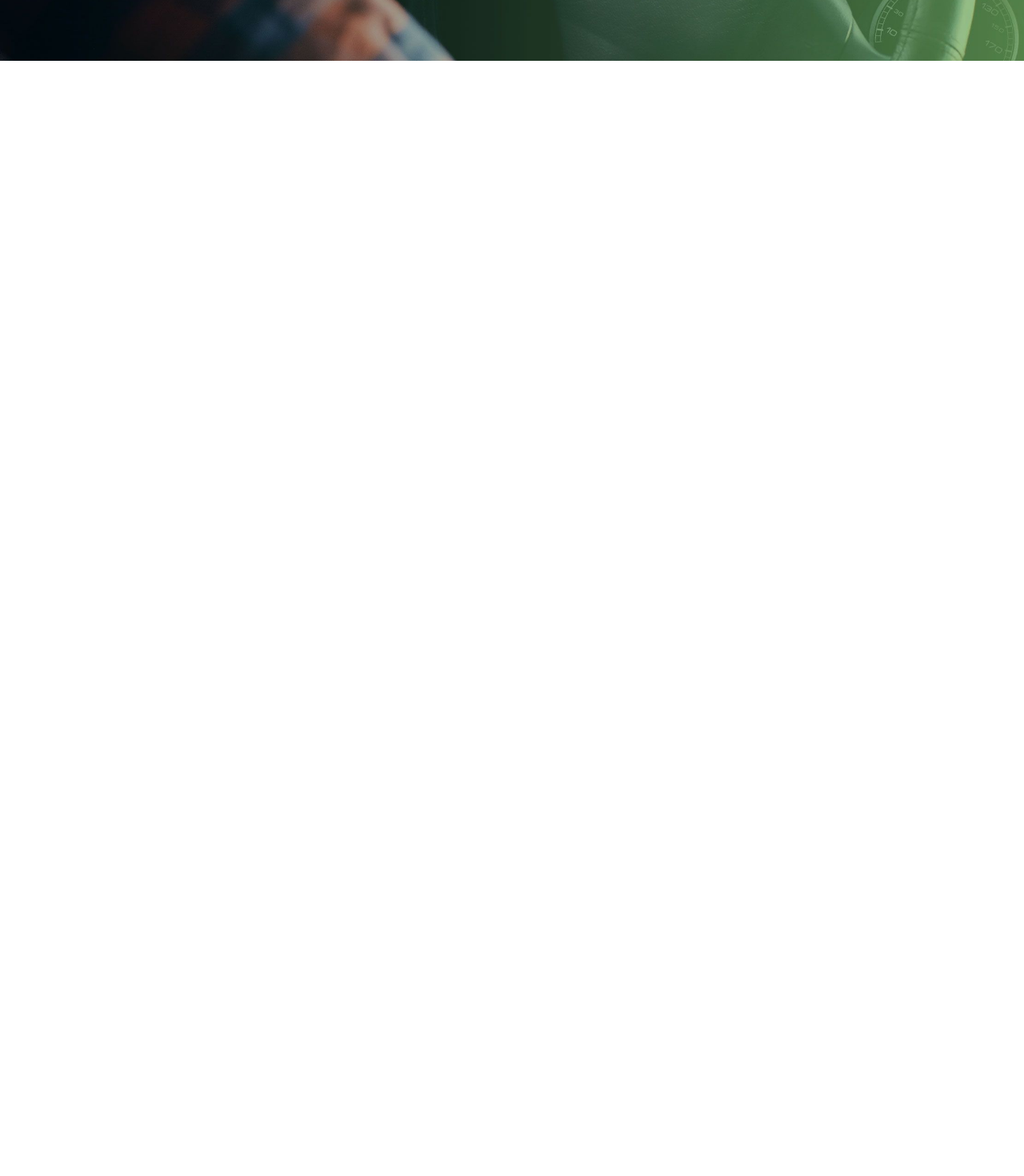
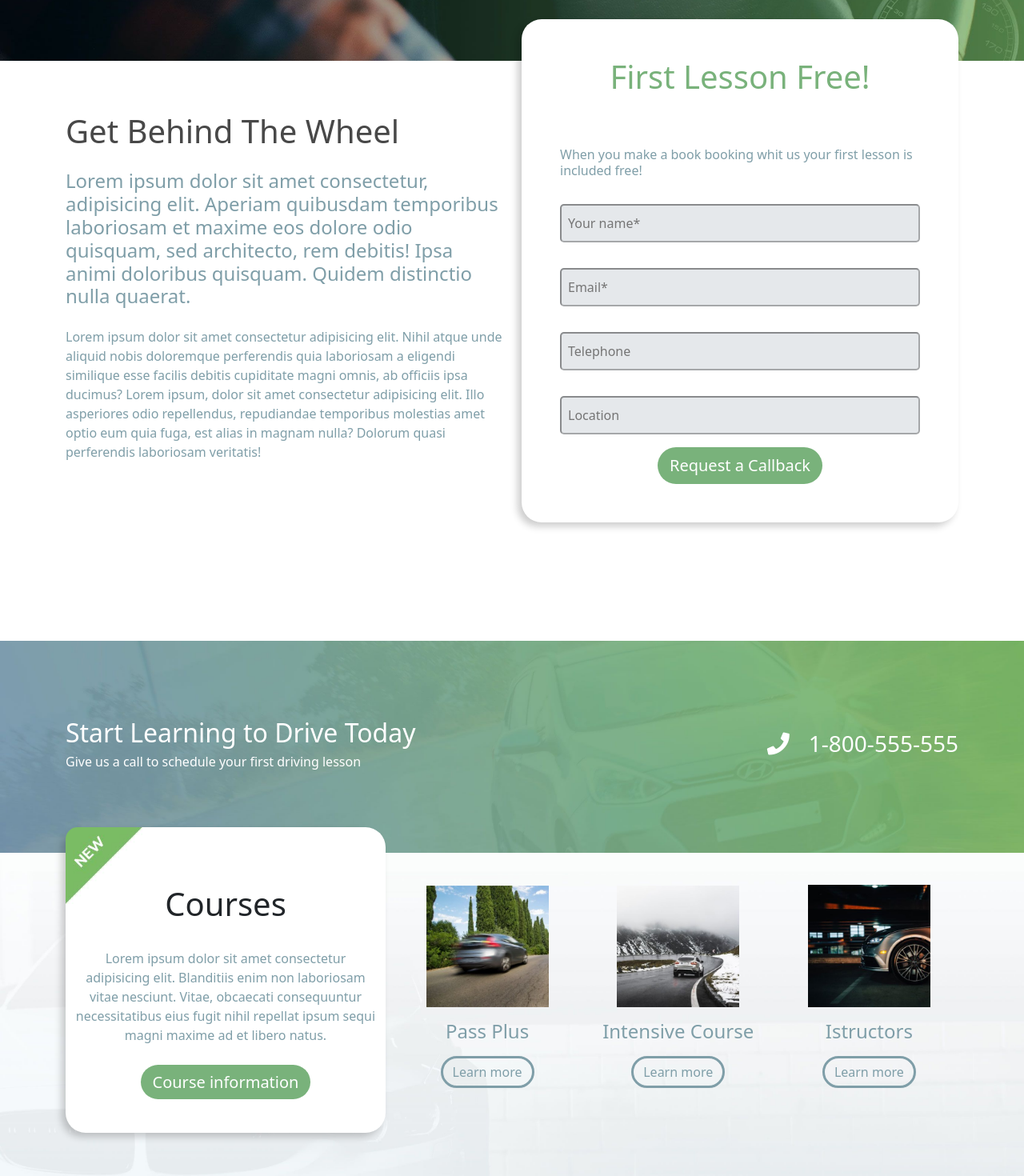
Before and after one commit to Simichus/proj-html-vuejs, a Vue app: page / in a window 1280 px wide. Shown: the part 560-2030 px from the top of the page at 80% size. Before the commit the page ends 800 px from the top, so only its background shows below. Built offline with nearby package versions, Linux system fonts and the light colour scheme.

Commit message:
Aggiunti corsi

```diff
--- a/src/App.vue
+++ b/src/App.vue
@@ -1,16 +1,19 @@
 <template>
   <div id="app">
     <Header />
+    <Main/>
   </div>
 </template>
 
 <script>
 import Header from "@/components/Header.vue";
+import Main from "@/components/Main.vue";
 
 export default {
   name: "App",
   components: {
     Header,
+    Main
   },
 };
 </script>
--- a/src/components/Button.vue
+++ b/src/components/Button.vue
@@ -14,13 +14,16 @@ export default {
 
 a{
     color: $white;
-    padding: 7px 15px;
+    padding: 6px 13px;
     background-color: $secondary-color;
     border-radius: 40px;
     transition: background-color .25s;
+    border: 2px solid transparent;
 
     &:hover{
-        background-color: $secondary-color-hover;
+        background-color: $white;
+        border: 2px solid $secondary-color;
+        color: $secondary-color;
     }
 }
 </style>
--- /dev/null
+++ b/src/components/Callback.vue
@@ -0,0 +1,59 @@
+<template>
+  <div id="callback" class="d-flex flex-column justify-content-center align-items-center px-5 pb-5">
+      <h1 class="my-5">First Lesson Free!</h1>
+      <h2 class="h6 my-3">When you make a book booking whit us your first lesson is included free!</h2>
+      <form class="d-flex flex-column justify-content-center align-items-center">
+          <input type="text" name="name" id="name" placeholder="Your name*">
+          <input type="mail" name="mail" id="mail" placeholder="Email*">
+          <input type="number" name="phone" id="phone" placeholder="Telephone">
+          <input type="text" name="location" id="location" placeholder="Location">
+          <Button text="Request a Callback"/>
+      </form>
+
+  </div>
+</template>
+
+<script>
+import Button from './Button.vue'
+export default {
+name:'Callback',
+components:{
+    Button
+}
+}
+</script>
+
+<style lang="scss" scoped>
+@import '@/scss/_vars.scss';
+
+#callback{
+    box-shadow: -5px 5px 10px rgb(0 0 0 / 20%);
+    border-radius: 25px;
+    position: relative;
+    top: -100px;
+    background-color: $white;
+
+}
+
+h1{
+    color: $secondary-color;
+}
+
+h2{
+    color: $gumbo;
+}
+
+form{
+    width: 100%;
+    input{
+        width: 100%;
+        height: 3rem;
+        margin: 1rem 0;
+        padding-left: 0.5rem;
+        background-color: $light-gray;
+        border-radius: 5px;
+        border-color: rgba($color: $main-color, $alpha: 0.4)
+    }
+}
+
+</style>
--- /dev/null
+++ b/src/components/Course.vue
@@ -0,0 +1,42 @@
+<template>
+  <div class="course text-center px-3 pt-3">
+      <img :src="course.imgPath" alt="">
+      <h1 class="fs-4 my-3">{{course.title}}</h1>
+      <button class="learn-more">Learn more</button>
+  </div>
+</template>
+
+<script>
+export default {
+name:'Course',
+props:['course']
+}
+</script>
+
+<style lang="scss" scoped>
+@import '@/scss/_vars.scss';
+
+.course{
+    width: 20%;
+    color: $gumbo;
+
+    img{
+        width: 80%;
+    }
+
+    .learn-more{
+        background-color: transparent;
+        border: 3px solid $gumbo;
+        border-radius: 20px;
+        color: $gumbo;
+        padding: 5px 12px;
+        font-weight: 500;
+        transition: background-color .2s, color .2s;
+
+        &:hover{
+            color: $white;
+            background-color: $gumbo;
+        }
+    }
+}
+</style>
--- /dev/null
+++ b/src/components/Courses.vue
@@ -0,0 +1,54 @@
+<template>
+  <div id="courses">
+      <div class="container py-5 position-relative courses-list d-flex justify-content-between align-items-center">
+      <CoursesCard/>
+      <Course v-for="course in courses" :key="course.title" :course="course"/>
+      </div>
+  </div>
+</template>
+
+<script>
+import CoursesCard from './CoursesCard.vue'
+import Course from './Course.vue'
+
+export default {
+name:'Courses',
+components:{
+    CoursesCard,
+    Course
+},
+data(){
+    return{
+        courses:[
+            {
+                imgPath: require('@/assets/img/courses-passplus-400x399.jpg'),
+                title: 'Pass Plus'
+            },
+            {
+                imgPath: require('@/assets/img/course-intensive-400x399.jpg'),
+                title: 'Intensive Course'
+            },
+            {
+                imgPath: require('@/assets/img/courses-instructor-400x400.jpg'),
+                title: 'Istructors'
+            },
+
+        ]
+    }
+}
+}
+</script>
+
+<style lang="scss" scoped>
+@import '@/scss/_vars.scss';
+
+#courses{
+    background-image: url('../assets/img/promise-background.jpg');
+    background-size: cover;
+    background-position: center;
+
+    .courses-list{
+        top: -80px;
+    }
+}
+</style>
--- /dev/null
+++ b/src/components/CoursesCard.vue
@@ -0,0 +1,43 @@
+<template>
+  <div id="courses-card" class="px-2 py-5">
+      <img src="@/assets/img/new-corner.jpg" alt="">
+      <h1 class="py-4">Courses</h1>
+      <p class="pb-3">Lorem ipsum dolor sit amet consectetur adipisicing elit. Blanditiis enim non laboriosam vitae nesciunt. Vitae, obcaecati consequuntur necessitatibus eius fugit nihil repellat ipsum sequi magni maxime ad et libero natus.</p>
+      <Button text="Course information"/>
+  </div>
+</template>
+
+<script>
+import Button from './Button.vue'
+export default {
+name:'CoursesCard',
+components:{
+    Button
+}
+}
+</script>
+
+<style lang="scss" scoped>
+@import '@/scss/_vars.scss';
+
+#courses-card{
+    box-shadow: -5px 5px 10px rgb(0 0 0 / 20%);
+    border-radius: 25px;
+    width: 400px;
+    position: relative;
+    background-color: $white;
+    text-align: center;
+
+    img{
+        position: absolute;
+        transform: scale(60%);
+        top: -32px;
+        left: -32px;
+        border-radius: 25px 0 0 0;
+    }
+
+    p{
+        color: $gumbo;
+    }
+}
+</style>
--- /dev/null
+++ b/src/components/GetBehindTheWheel.vue
@@ -0,0 +1,27 @@
+<template>
+  <div id="get-behind-the-wheel">
+      <h1 class="mb-4">Get Behind The Wheel</h1>
+      <h2 class="mb-4 h4">Lorem ipsum dolor sit amet consectetur, adipisicing elit. Aperiam quibusdam temporibus laboriosam et maxime eos dolore odio quisquam, sed architecto, rem debitis! Ipsa animi doloribus quisquam. Quidem distinctio nulla quaerat.</h2>
+      <p>Lorem ipsum dolor sit amet consectetur adipisicing elit. Nihil atque unde aliquid nobis doloremque perferendis quia laboriosam a eligendi similique esse facilis debitis cupiditate magni omnis, ab officiis ipsa ducimus? Lorem ipsum, dolor sit amet consectetur adipisicing elit. Illo asperiores odio repellendus, repudiandae temporibus molestias amet optio eum quia fuga, est alias in magnam nulla? Dolorum quasi perferendis laboriosam veritatis!</p>
+  </div>
+</template>
+
+<script>
+export default {
+name:'GetBehindTheWheel'
+}
+</script>
+
+<style lang="scss" scoped>
+@import '@/scss/_vars.scss';
+
+#get-behind-the-wheel{
+    h1{
+        color: $main-color;
+    }
+    h2, p{
+        color: $gumbo;
+    }
+}
+
+</style>
--- /dev/null
+++ b/src/components/Main.vue
@@ -0,0 +1,48 @@
+<template>
+  <main>
+      <div class="container">
+          <div class="row py-5">
+              <div class="col-6 py-3">
+                  <GetBehindTheWheel/>
+              </div>
+              <div class="col-6 position-relative">
+                  <Callback/>
+              </div>
+          </div>
+      </div>
+      <div id="start-learning" class="py-5">
+          <div class="container d-flex justify-content-between align-items-center py-5">
+              <div>
+                  <h2>Start Learning to Drive Today</h2>
+                  <h3 class="h6">Give us a call to schedule your first driving lesson</h3>
+              </div>
+              <div class="h3"><i class="fas fa-phone me-4"></i>1-800-555-555</div>
+          </div>
+      </div>
+      <Courses/>
+  </main>
+</template>
+
+<script>
+import GetBehindTheWheel from "@/components/GetBehindTheWheel.vue";
+import Callback from "@/components/Callback.vue";
+import Courses from "@/components/Courses.vue";
+export default {
+name: 'Main',
+components:{
+    GetBehindTheWheel,
+    Callback,
+    Courses
+}
+}
+</script>
+
+<style lang="scss" scoped>
+@import '@/scss/_vars.scss';
+
+#start-learning{
+    background-image: url('../assets/img/horizontal-cta-background.jpg');
+    background-size: cover;
+    color: $white;
+}
+</style>
--- a/src/scss/_vars.scss
+++ b/src/scss/_vars.scss
@@ -5,4 +5,4 @@ $black: #040b11;
 $bg-gray: #3f4843;
 $light-gray: #e5e8eb;
 $gumbo: #7f9ea8;
-$secondary-color-hover: #48644b;
+$secondary-color-dark: #48644b;
```
Also changed, not shown: 11 other files (tests, documents, lock files or other folders).
